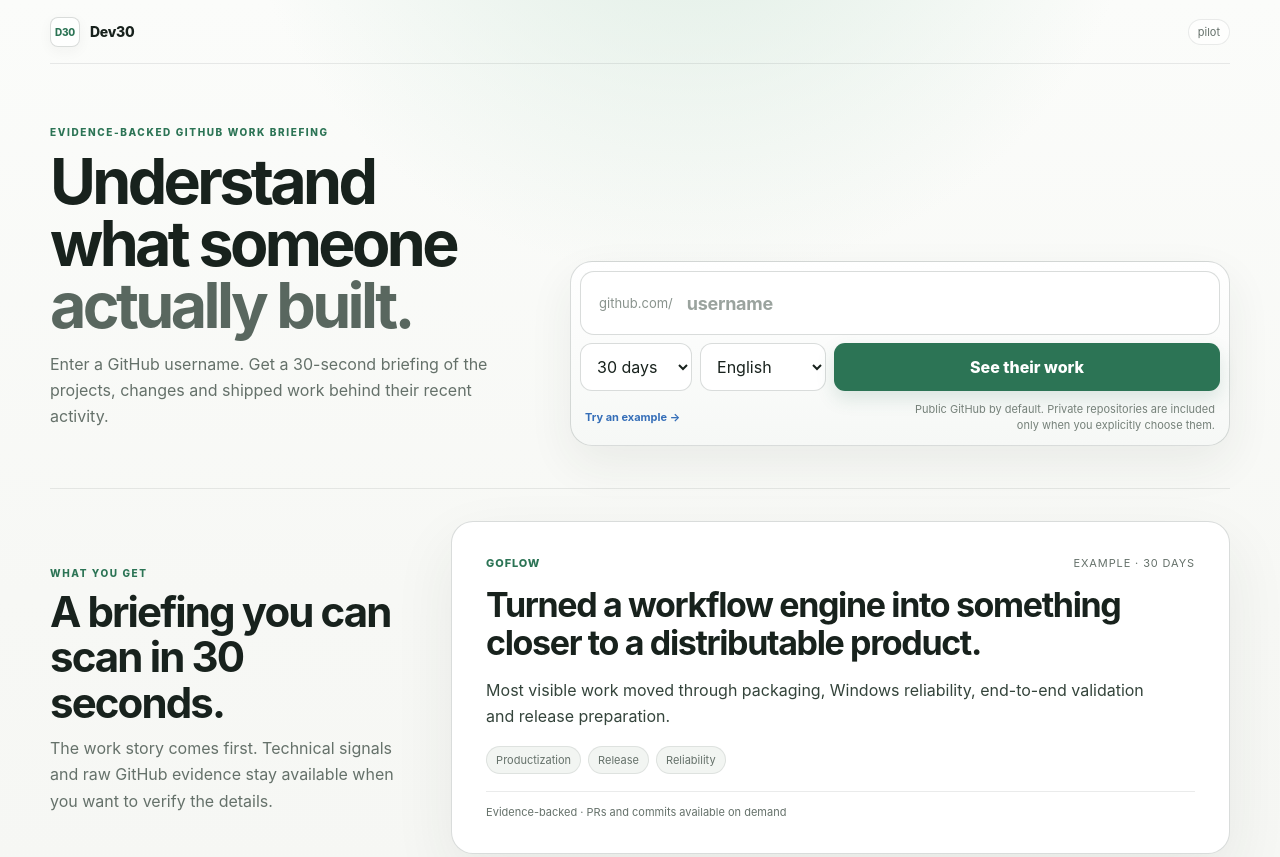
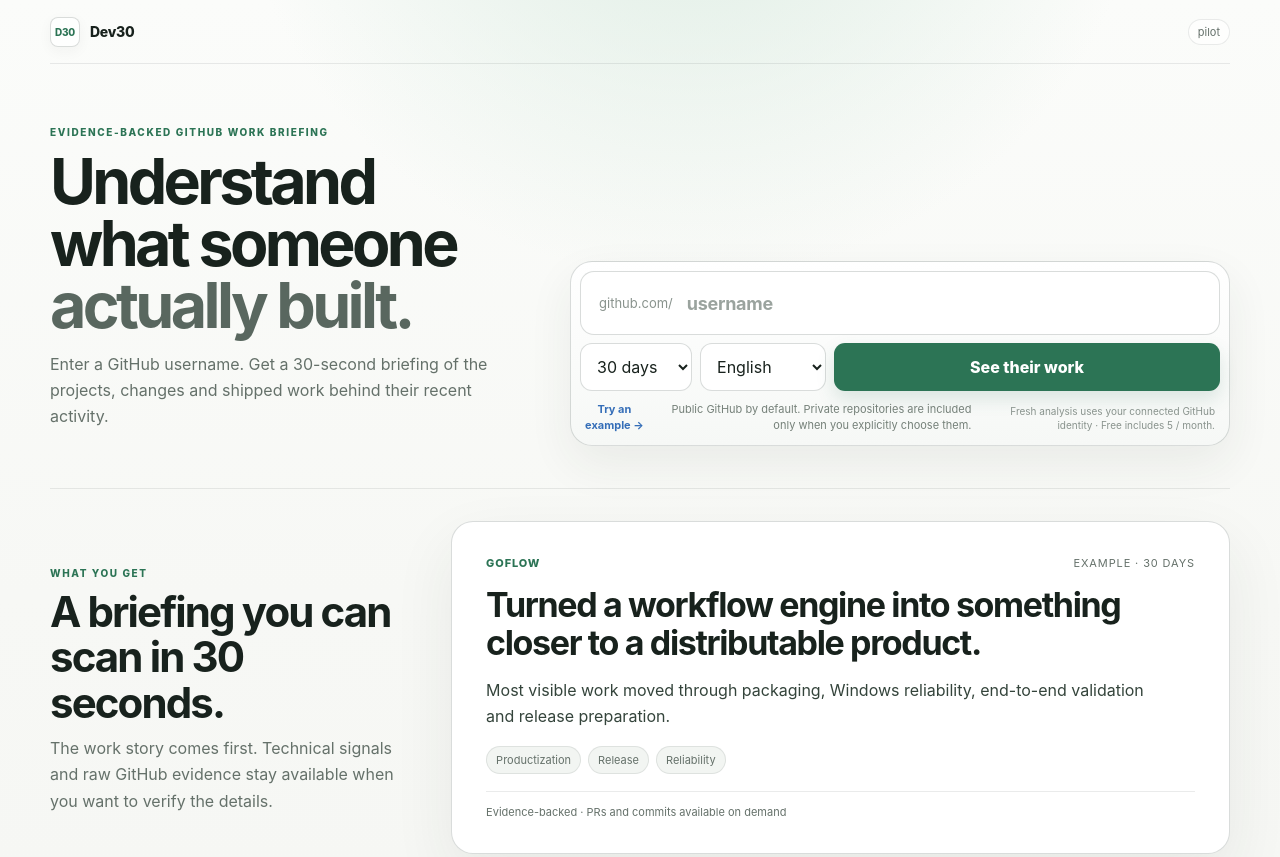
Before and after one commit to hstptcn5/dev30, a website: page public/index.html in a window 1280 px wide. Shown: the top 857 px of the page. Drawn offline with Linux system fonts and the light colour scheme; no server answers.

Commit message:
feat: load monetization UX boundaries

```diff
--- a/public/index.html
+++ b/public/index.html
@@ -13,6 +13,7 @@
   <link rel="stylesheet" href="/pro-max.css" />
   <link rel="stylesheet" href="/light-theme.css" />
   <link rel="stylesheet" href="/polish.css" />
+  <link rel="stylesheet" href="/monetization.css" />
 </head>
 <body>
   <div class="ambient ambient-a"></div>
@@ -102,11 +103,13 @@
       <span>Understand the work. Verify the evidence.</span>
     </footer>
   </main>
+  <script src="/monetization-preload.js"></script>
   <script type="module" src="/app.js"></script>
   <script type="module" src="/access.js"></script>
   <script type="module" src="/client-report.js"></script>
   <script type="module" src="/workspace.js"></script>
   <script type="module" src="/pro-max.js"></script>
   <script type="module" src="/polish.js"></script>
+  <script type="module" src="/monetization.js"></script>
 </body>
 </html>
```
